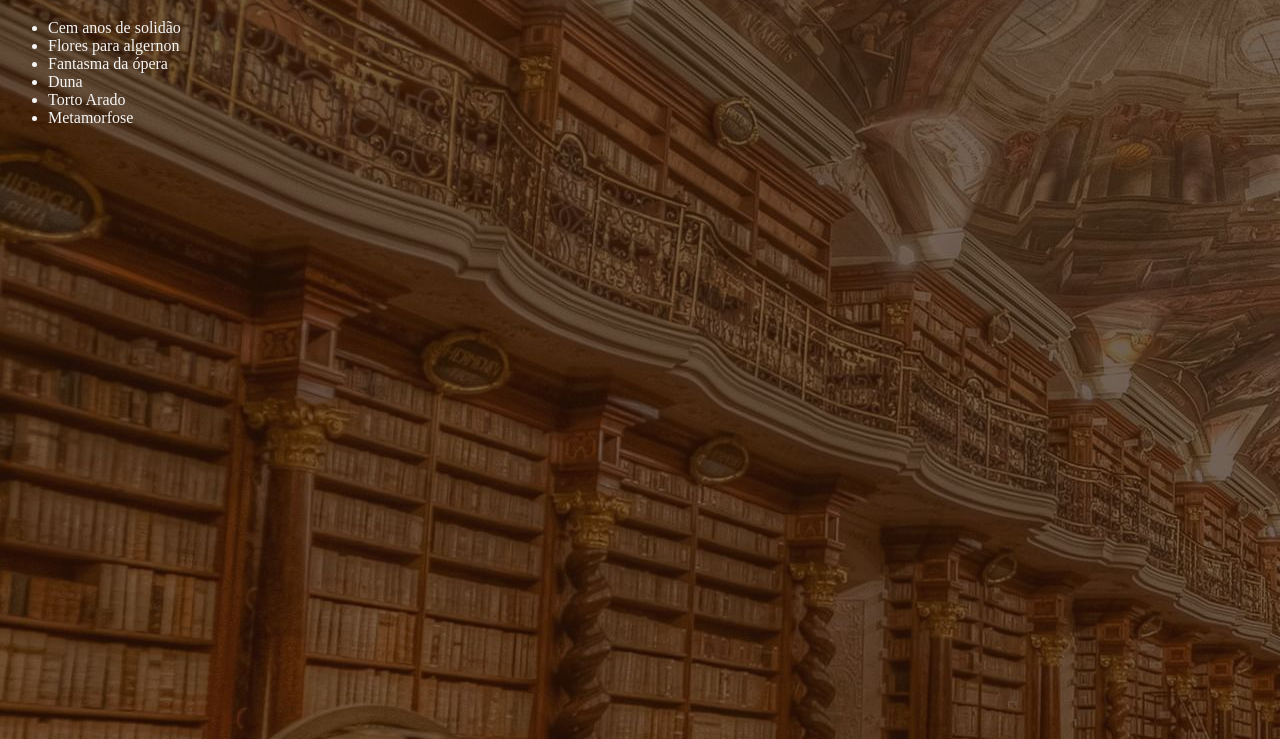
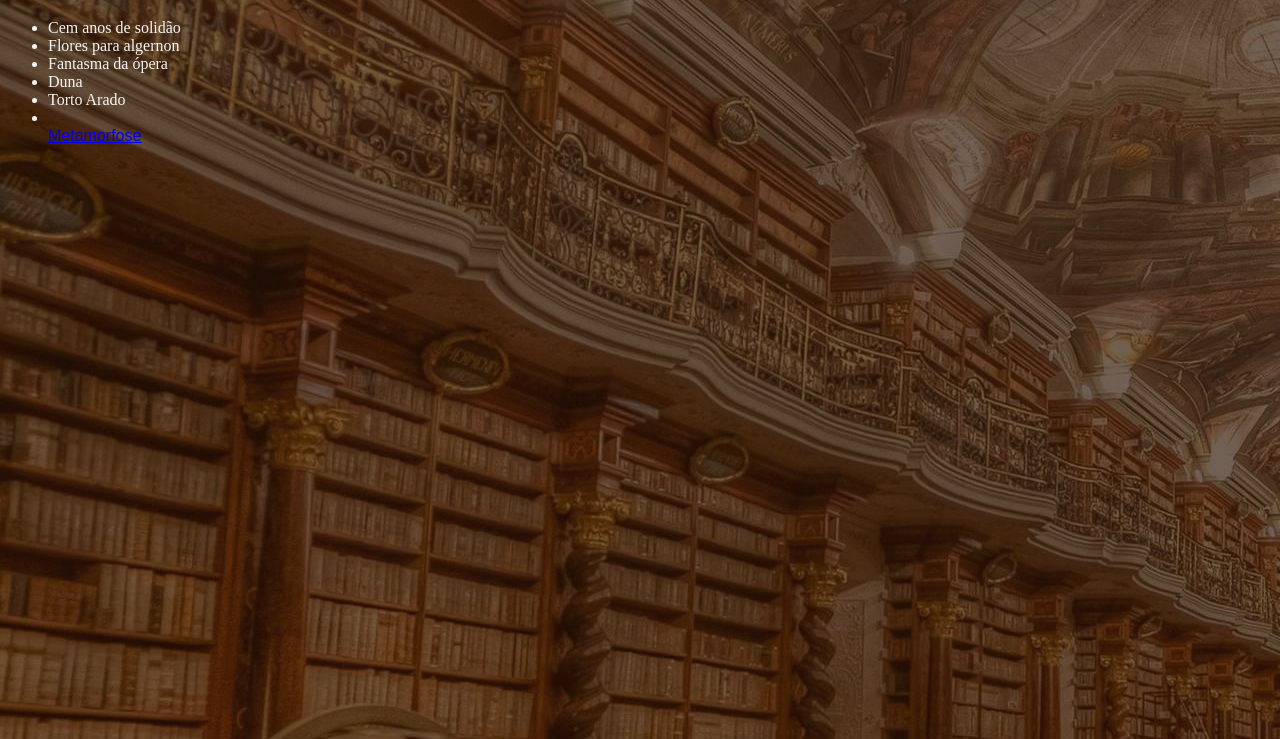
Before and after one commit to AureliusPatrono/aureliuspatrono.github.io, a plain HTML site: page books.html in a window 1280 px wide. Shown: the part 61-800 px from the top of the page. Drawn offline with Linux system fonts and the light colour scheme.

Commit message:
Update books.html

```diff
--- a/books.html
+++ b/books.html
@@ -12,6 +12,6 @@
             <li>Fantasma da ópera</li>
             <li>Duna</li>
             <li>Torto Arado</li>
-            <li>Metamorfose</li>
+            <li></li><a href="metamorfose.pdf" download>Metamorfose</a></li>
         </ul>
     </body>
```
